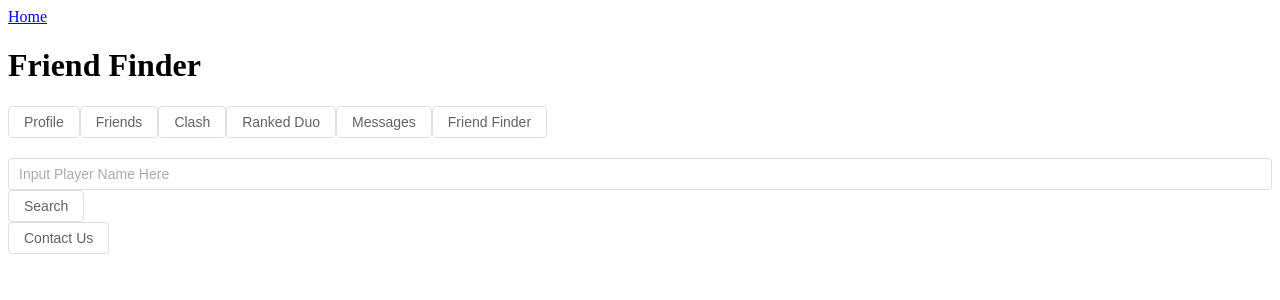
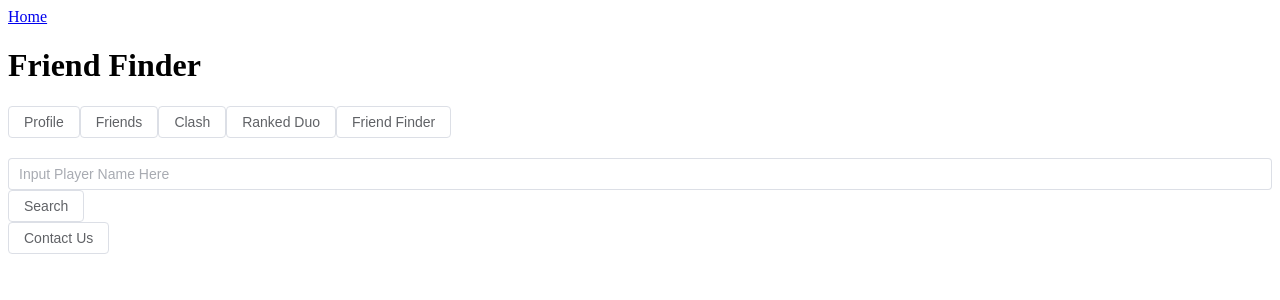
Before and after one commit to Clashers-gg/frontend, a Vue app: page /friendfinder in a window 1280 px wide. Shown: the top 300 px of the page. Built offline with nearby package versions, Linux system fonts and the light colour scheme.

Commit message:
Fix other files

```diff
--- a/src/views/Dashboard.vue
+++ b/src/views/Dashboard.vue
@@ -6,7 +6,6 @@
     <router-link to="/friends" tag="button"><el-button>Friends</el-button></router-link>
     <router-link to="/clash" tag="button"><el-button>Clash</el-button></router-link>
     <router-link to="/rankedduo" tag="button"><el-button>Ranked Duo</el-button></router-link>
-    <router-link to="/messages" tag="button"><el-button>Messages</el-button></router-link>
     <router-link to="/friendfinder" tag="button"><el-button>Friend Finder</el-button></router-link>
 
     <div style="margin: 20px 0" />
--- a/src/views/FriendFinder.vue
+++ b/src/views/FriendFinder.vue
@@ -7,7 +7,6 @@
     <router-link to="/friends" tag="button"><el-button>Friends</el-button></router-link>
     <router-link to="/clash" tag="button"><el-button>Clash</el-button></router-link>
     <router-link to="/rankedduo" tag="button"><el-button>Ranked Duo</el-button></router-link>
-    <router-link to="/messages" tag="button"><el-button>Messages</el-button></router-link>
     <router-link to="/friendfinder" tag="button"><el-button>Friend Finder</el-button></router-link>
 
     <div style="margin: 20px 0" />
--- a/src/views/Friends.vue
+++ b/src/views/Friends.vue
@@ -6,7 +6,6 @@
     <router-link to="/dashboard" tag="button"><el-button>Profile</el-button></router-link>
     <router-link to="/clash" tag="button"><el-button>Clash</el-button></router-link>
     <router-link to="/rankedduo" tag="button"><el-button>Ranked Duo</el-button></router-link>
-    <router-link to="/messages" tag="button"><el-button>Messages</el-button></router-link>
     <router-link to="/friendfinder" tag="button"><el-button>Friend Finder</el-button></router-link>
 
     <p id="friends">
@@ -18,7 +17,7 @@
         <p>Summoner Level: {{player.summonerLevel}} </p> -->
         <!-- <div>{{ friendship }}</div> -->
         <router-link :to="`/player/${friendship}`" tag="p"><p> {{ friendship }} </p></router-link>
-        <el-button @click="message(friendship)">Message</el-button>
+        <router-link :to="`/message/${friendship}`"><el-button>Message</el-button></router-link>
     </el-row>
 
     <p v-if="pendingFriendNames.length > 0" id="pending">
@@ -154,31 +153,4 @@
         })
     }
 
-    function message(friend: string) {
-        let data = new FormData();
-        // data.append('friend', friend)
-
-        fetch('http://localhost:8000/send_message/', {
-
-            method: 'POST',
-
-            credentials: 'include',
-
-            mode: 'cors',
-
-            headers: {
-                'X-CSRFToken': Cookies.get('csrftoken')
-            },
-
-            body: data,
-
-        })
-        .then((response) => response.json())
-        .then((data) => {
-            // move accepted friend to accepted friends and remove from pending friends in javascript
-            pendingFriendNames.value = pendingFriendNames.value.filter((pendingFriend) => pendingFriend !== friend)
-            friendships.value.push(friend)
-        })
-    }
-
 </script>
--- a/src/views/Profile.vue
+++ b/src/views/Profile.vue
@@ -6,7 +6,6 @@
     <router-link to="/friends" tag="button"><el-button>Friends</el-button></router-link>
     <router-link to="/clash" tag="button"><el-button>Clash</el-button></router-link>
     <router-link to="/rankedduo" tag="button"><el-button>Ranked Duo</el-button></router-link>
-    <router-link to="/messages" tag="button"><el-button>Messages</el-button></router-link>
     <router-link to="/friendfinder" tag="button"><el-button>Friend Finder</el-button></router-link>
 
     <footer>
```
